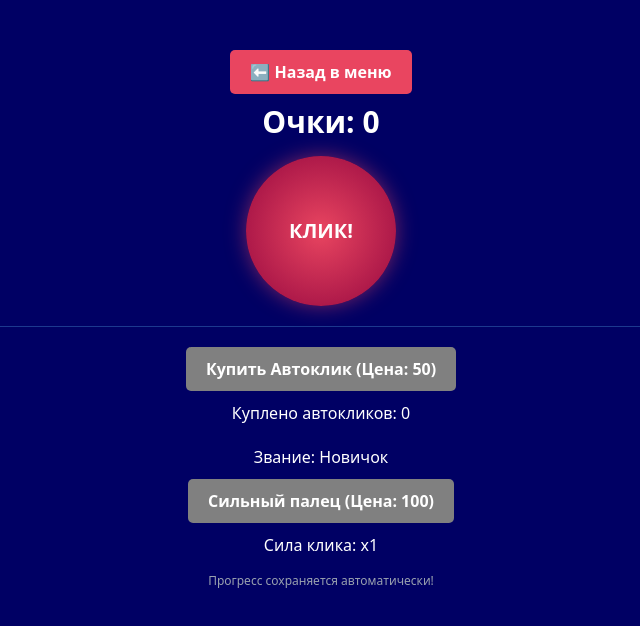
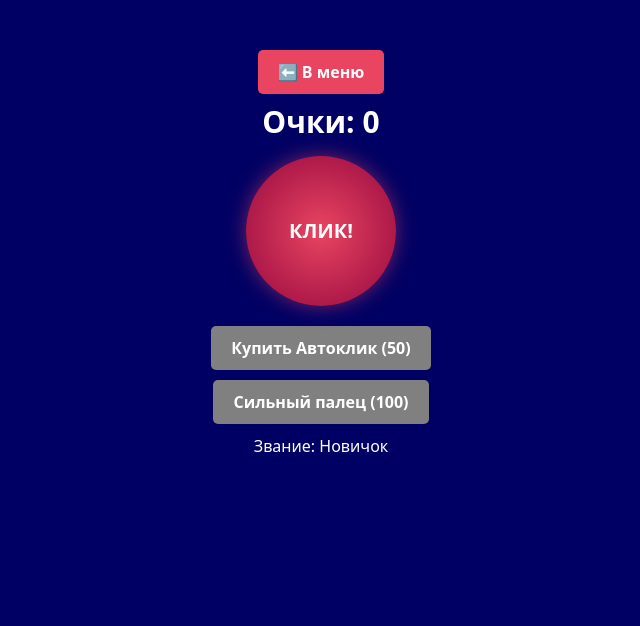
Before and after one commit to barminairina266-create/Game-Hub, a Next.js app: page / in a window 1280 px wide. Both pictures are taken after a click on the button "Играть". Shown: the top 626 px of the page, without its empty margins (319-959 px from the left). Built offline with nearby package versions, Linux system fonts and the light colour scheme.

Commit message:
Update site

```diff
--- a/src/app/Clicker.tsx
+++ b/src/app/Clicker.tsx
@@ -1,47 +1,60 @@
 'use client';
 
-import { useState, useEffect } from 'react';
+import React, { useState, useEffect } from 'react';
+
+interface Particle {
+  id: number;
+  x: number;
+  y: number;
+  value: number;
+}
 
 export default function Clicker() {
-  // Состояния
   const [gameState, setGameState] = useState<'hub' | 'clicker'>('hub');
   const [score, setScore] = useState(0);
   const [autoclicks, setAutoclicks] = useState(0);
   const [clickValue, setClickValue] = useState(1);
+  const [particles, setParticles] = useState<Particle[]>([]);
 
-  // Загрузка данных при старте
   useEffect(() => {
     const savedScore = localStorage.getItem('clickScore');
     const savedAuto = localStorage.getItem('clickAuto');
     const savedValue = localStorage.getItem('clickValue');
-
     if (savedScore) setScore(parseInt(savedScore));
     if (savedAuto) setAutoclicks(parseInt(savedAuto));
     if (savedValue) setClickValue(parseInt(savedValue));
   }, []);
 
-  // Сохранение данных
   useEffect(() => {
     localStorage.setItem('clickScore', score.toString());
     localStorage.setItem('clickAuto', autoclicks.toString());
     localStorage.setItem('clickValue', clickValue.toString());
   }, [score, autoclicks, clickValue]);
 
-  // Логика автокликера
   useEffect(() => {
     const interval = setInterval(() => {
-      if (autoclicks > 0) {
-        setScore(prev => prev + autoclicks);
-      }
+      if (autoclicks > 0) setScore(prev => prev + autoclicks);
     }, 1000);
     return () => clearInterval(interval);
   }, [autoclicks]);
 
-  // Расчет цен
+  const handleMainClick = (e: React.MouseEvent<HTMLButtonElement>) => {
+    setScore(score + clickValue);
+    const newParticle: Particle = {
+      id: Date.now(),
+      x: e.clientX,
+      y: e.clientY,
+      value: clickValue
+    };
+    setParticles(prev => [...prev, newParticle]);
+    setTimeout(() => {
+      setParticles(prev => prev.filter(p => p.id !== newParticle.id));
+    }, 1000);
+  };
+
   const autoClickPrice = 50 + (autoclicks * 25);
   const multiplyPrice = Math.round(100 * Math.pow(1.25, clickValue - 1));
 
-  // Определение звания
   const getRank = () => {
     if (score < 100) return { text: "Новичок", color: "white" };
     if (score < 500) return { text: "Опытный", color: "yellow" };
@@ -52,116 +65,64 @@ export default function Clicker() {
   const rank = getRank();
 
   return (
-    <div className="min-h-screen bg-[#000064] text-white font-sans text-center m-0">
+    <div className="min-h-screen bg-[#000064] text-white font-sans text-center m-0 overflow-hidden">
       <style jsx global>{`
-        .game-card {
-          background: #001c69;
-          border: 2px solid #0f3460;
-          border-radius: 15px;
-          padding: 20px;
-          width: 200px;
-          transition: 0.3s;
-        }
-        .game-card:hover {
-          transform: translateY(-10px);
-          border-color: #e94560;
-        }
+        .game-card { background: #001c69; border: 2px solid #0f3460; border-radius: 15px; padding: 20px; width: 200px; transition: 0.3s; cursor: pointer; }
+        .game-card:hover { transform: translateY(-10px); border-color: #e94560; }
         .icon { font-size: 50px; margin-bottom: 10px; }
         .click-btn {
-          width: 150px;
-          height: 150px;
-          border-radius: 50%;
-          font-size: 20px;
+          width: 150px; height: 150px; border-radius: 50%; font-size: 20px;
           background: radial-gradient(#e94560, #950740);
           box-shadow: 0 0 20px rgba(233, 69, 96, 0.5);
-          border: none;
-          color: white;
-          cursor: pointer;
-          font-weight: bold;
-          transition: transform 0.05s;
+          border: none; color: white; cursor: pointer; font-weight: bold; transition: transform 0.05s;
         }
-        .click-btn:active { transform: scale(0.95); }
-        .action-btn {
-          background: #e94560;
-          color: white;
-          border: none;
-          padding: 10px 20px;
-          border-radius: 5px;
-          cursor: pointer;
-          font-weight: bold;
-          display: block;
-          margin: 10px auto;
+        .click-btn:active { transform: scale(0.9); }
+        .action-btn { background: #e94560; color: white; border: none; padding: 10px 20px; border-radius: 5px; cursor: pointer; font-weight: bold; display: block; margin: 10px auto; }
+        .action-btn:disabled { background: gray; cursor: not-allowed; }
+        .particle {
+          position: fixed; pointer-events: none; font-weight: bold; font-size: 24px; color: #e94560;
+          animation: floatUp 1s ease-out forwards; z-index: 100;
         }
-        .action-btn:disabled { background: gray; cursor: not-allowed; }
+        @keyframes floatUp {
+          0% { opacity: 1; transform: translateY(0); }
+          100% { opacity: 0; transform: translateY(-100px); }
+        }
       `}</style>
+
+      {particles.map(p => (
+        <div key={p.id} className="particle" style={{ left: p.x, top: p.y }}>
+          +{p.value}
+        </div>
+      ))}
 
       {gameState === 'hub' ? (
         <div>
           <header className="py-10">
-            <h1 className="text-4xl font-bold">🎮 Game Arcade 2026</h1>
-            <p>Выбери игру и поставь новый рекорд!</p>
+            <h1 className="text-4xl font-bold">🎮 Sportik Game Hub</h1>
+            <p>Выбери игру и стань легендой!</p>
           </header>
-
           <main className="flex justify-center gap-5 p-12 flex-wrap">
-            <div className="game-card">
+            <div className="game-card" onClick={() => setGameState('clicker')}>
               <div className="icon">🖱️</div>
               <h3 className="text-xl font-bold">Super Clicker</h3>
-              <p className="text-sm my-2">Кликай как бешеный, чтобы разбогатеть!</p>
-              <button className="action-btn" onClick={() => setGameState('clicker')}>Играть</button>
-            </div>
-
-            <div className="game-card opacity-50">
-              <div className="icon">🐍</div>
-              <h3>Snake</h3>
-              <p>Скоро появится...</p>
-            </div>
-
-            <div className="game-card opacity-50">
-              <div className="icon">🧩</div>
-              <h3>2048</h3>
-              <p>В разработке...</p>
+              <p className="text-sm my-2">Кликай и побеждай!</p>
+              <button className="action-btn">Играть</button>
             </div>
           </main>
         </div>
       ) : (
         <div className="py-10">
-          <button className="action-btn mb-10" onClick={() => setGameState('hub')}>⬅ Назад в меню</button>
-
-          <div id="game-content">
-            <h2 className="text-3xl font-bold mb-4">Очки: <span>{score}</span></h2>
-            <button className="click-btn" onClick={() => setScore(score + clickValue)}>КЛИК!</button>
-            <hr className="my-5 border-blue-900" />
-
-            <button
-              className="action-btn"
-              disabled={score < autoClickPrice}
-              onClick={() => {
-                if (score >= autoClickPrice) {
-                  setScore(score - autoClickPrice);
-                  setAutoclicks(autoclicks + 1);
-                }
-              }}
-            >
-              Купить Автоклик (Цена: {autoClickPrice})
-            </button>
-            <p>Куплено автокликов: {autoclicks}</p>
-
-            <h3 className="mt-5">Звание: <span style={{ color: rank.color }}>{rank.text}</span></h3>
-
-            <button
-              className="action-btn"
-              disabled={score < multiplyPrice}
-              onClick={() => {
-                if (score >= multiplyPrice) {
-                  setScore(score - multiplyPrice);
-                  setClickValue(clickValue + 1);
-                }
-              }}
-            >
-              Сильный палец (Цена: {multiplyPrice})
-            </button>
-            <p>Сила клика: x{clickValue}</p>
-            <p className="text-xs text-gray-400 mt-4">Прогресс сохраняется автоматически!</p>
+          <button className="action-btn mb-10" onClick={() => setGameState('hub')}>⬅ В меню</button>
+          <h2 className="text-3xl font-bold mb-4">Очки: {score}</h2>
+          <button className="click-btn" onClick={handleMainClick}>КЛИК!</button>
+          <div className="mt-5">
+            <button className="action-btn" disabled={score < autoClickPrice} onClick={() => {
+              if (score >= autoClickPrice) { setScore(score - autoClickPrice); setAutoclicks(autoclicks + 1); }
+            }}>Купить Автоклик ({autoClickPrice})</button>
+            <button className="action-btn" disabled={score < multiplyPrice} onClick={() => {
+              if (score >= multiplyPrice) { setScore(score - multiplyPrice); setClickValue(clickValue + 1); }
+            }}>Сильный палец ({multiplyPrice})</button>
+            <p>Звание: <span style={{ color: rank.color }}>{rank.text}</span></p>
           </div>
         </div>
       )}
--- a/src/app/page.tsx
+++ b/src/app/page.tsx
@@ -1,12 +1,12 @@
-import Clicker from './Clicker'; // Подключаем твой основной код
+import Clicker from './Clicker'; // Подключаем твою игру с частицами
 
 export const metadata = {
-  title: 'Sportik Game Hub — начинающий хаб с играми',
-  description: 'Играй в Super Clicker и другие аркадные игры прямо в браузере. Ставь рекорды и прокачивай свой уровень!',
-  keywords: ['кликер', 'онлайн игры', 'game arcade', 'super clicker', 'играть бесплатно', 'Game hub', 'Sportik'],
+  title: 'Sportik Game Hub — Играй в Super Clicker онлайн',
+  description: 'Лучший хаб с аркадными играми. Кликай, зарабатывай очки, покупай улучшения и стань БОГОМ клика в Sportik Game Hub!',
+  keywords: ['кликер', 'sportik', 'game hub', 'играть онлайн', 'бесплатные игры', 'super clicker'],
   openGraph: {
     title: 'Sportik Game Hub',
-    description: 'скоро будет больше игр!',
+    description: 'Ставь рекорды в нашем крутом кликере!',
     type: 'website',
   },
 };
```
